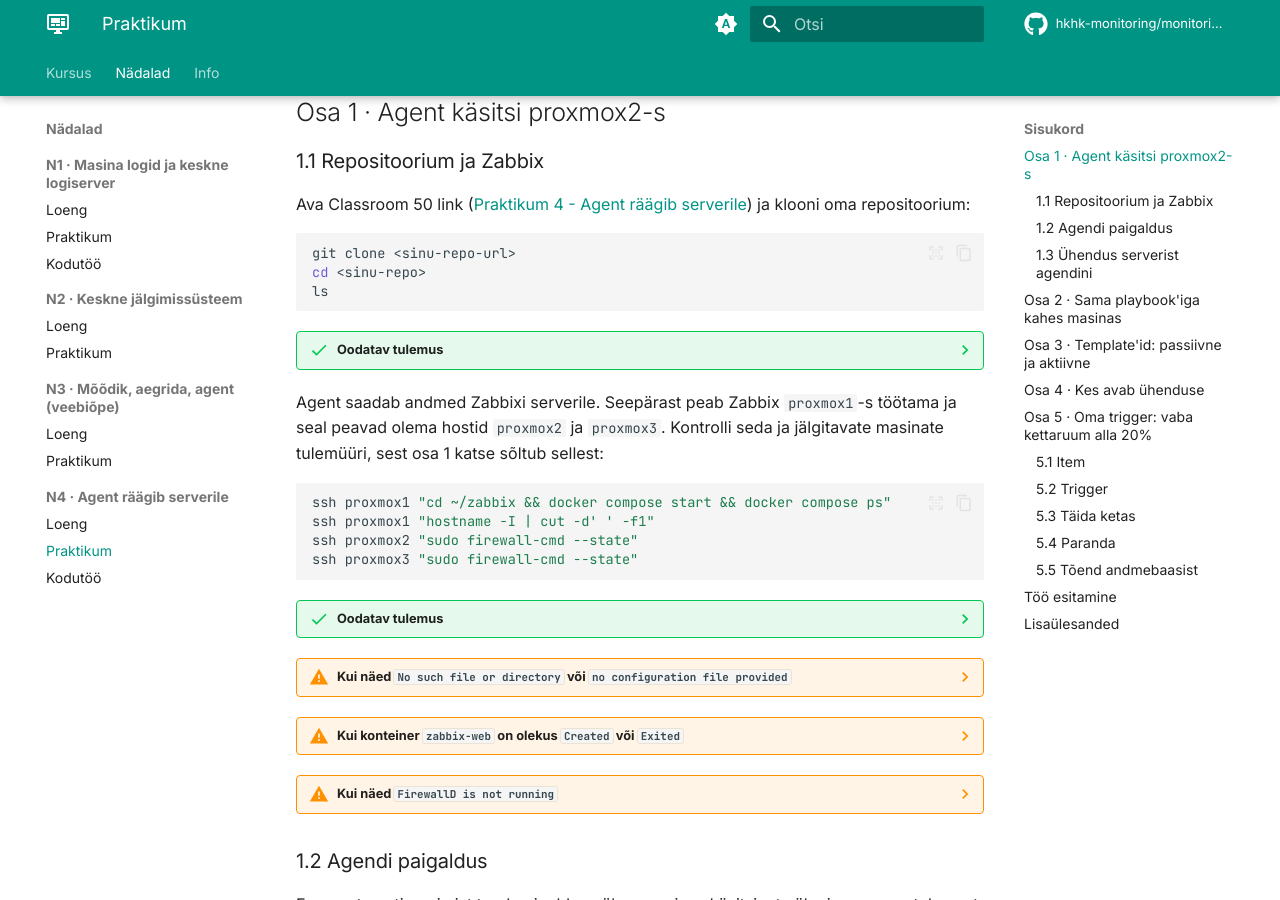
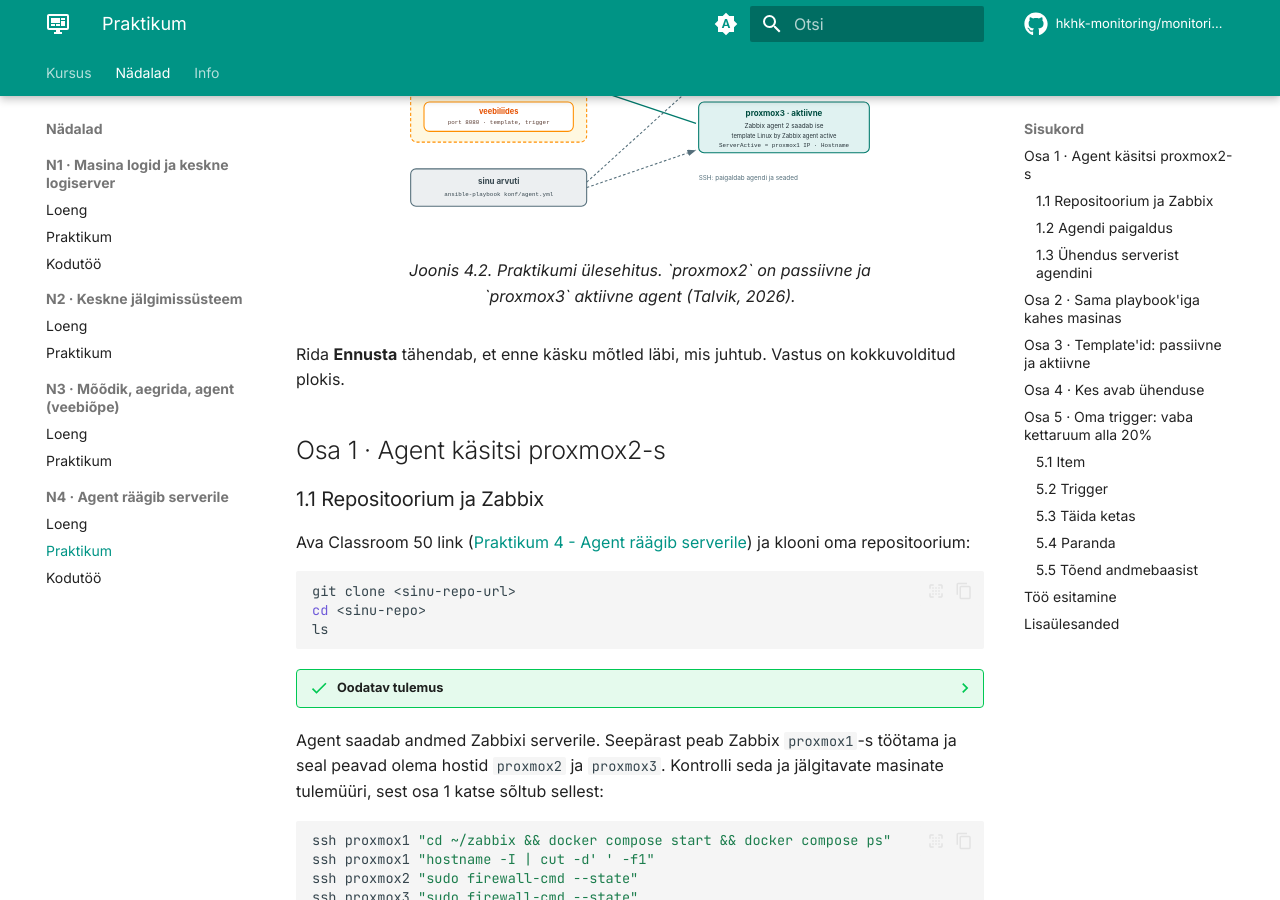
Before and after one commit to hkhk-monitoring/monitoring, an MkDocs documentation site: the page built from docs/week04/lab.md, in a window 1280 px wide and 900 px high, scrolled down 421 px. Built offline with MkDocs 1.6.1 and Material for MkDocs 9.7.7, drawn with Linux system fonts in a browser that asks for light colours; comment, search, counter and statistics services are not loaded.

Commit message:
N4 praktikum koos joonistega

```diff
--- a/docs/week04/lab.md
+++ b/docs/week04/lab.md
@@ -19,6 +19,11 @@
     3. siduda hosti passiivse või aktiivse agendi template'iga ja näidata, kumb vajab avatud porti 10050;
     4. luua item'i ja trigger'i, mis teeb probleemi, kui vaba kettaruumi on alla 20%;
     5. tekitada probleemi ja näidata andmebaasist, et see tekkis ja lahenes.
+
+<figure markdown="span">
+  ![proxmox1-s Zabbix server ja veebiliides; server küsib proxmox2 agendilt porti 10050, proxmox3 agent saadab ise serveri porti 10051; sinu arvuti paigaldab agendid Ansible'iga](../images/n04_agent_praktikum.svg)
+  <figcaption>Joonis 4.2. Praktikumi ülesehitus. `proxmox2` on passiivne ja `proxmox3` aktiivne agent (Talvik, 2026).</figcaption>
+</figure>
 
 Rida **Ennusta** tähendab, et enne käsku mõtled läbi, mis juhtub. Vastus on kokkuvolditud plokis.
 
```
Also changed, not shown: docs/images/n04_agent_praktikum.svg (added).
